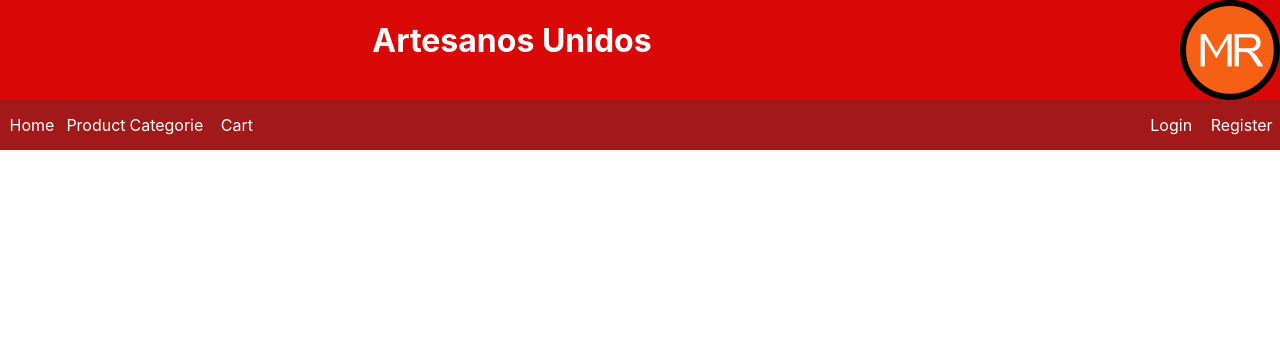
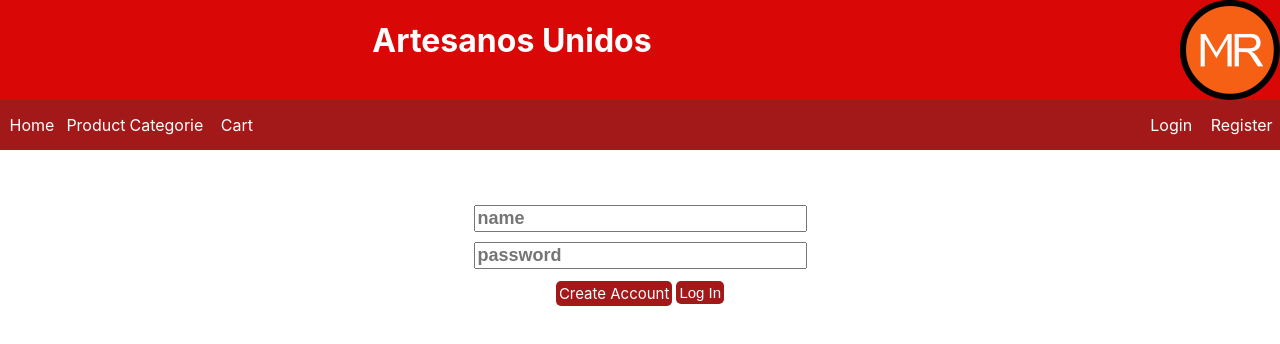
Before and after one commit to julianoacunia/Artesanos-Unidos-Front, a React (Create React App) app: page /login in a window 1280 px wide. Before the commit this address led to /publicHome. Shown: the top 344 px of the page. Built offline with nearby package versions, Linux system fonts and the light colour scheme.

Commit message:
Fix login

```diff
--- a/src/components/home/publicHome.js
+++ b/src/components/home/publicHome.js
@@ -20,7 +20,7 @@ class publicHome extends Component {
         <div className='logged'>
           <div className='options'>
             <div className='homeMenu'>
-              <Link to='home'>Home</Link>
+              <Link to='/publicHome'>Home</Link>
             </div>
             <div className='productMenu'>
               <Link to='/publicProduct'>Product</Link>
--- a/src/components/login/viewLogin.js
+++ b/src/components/login/viewLogin.js
@@ -1,8 +1,8 @@
-import '../styles/login.css'
+import '../../styles/login.css'
 import React, { Component } from 'react'
 import { Formik, Form, Field } from 'formik'
 import { connect } from 'react-redux'
-import { loginAccount } from '../redux/actions/loginActions'
+import { loginAccount } from '../../redux/actions/loginActions'
 import { bindActionCreators } from 'redux'
 import { Link } from 'react-router-dom'
 import { ClipLoader } from 'react-spinners'
@@ -25,13 +25,40 @@ class login extends Component {
   }
   render() {
     return (
-      <div className='login-container'>
-        <div className='tittle-login'>
-          <h1>E-commerce-Acuña</h1>
+        <div className='container'>
+        <div className='header'>
+          <div className='title'>
+            <h1>Artesanos Unidos</h1>
+          </div>
+          <div className='publicity'>
+            <div className='publicity-mr'>
+            </div>
+          </div>
         </div>
-        <a className='Back-to-catalog'>
-        <Link className='Back-to-catalog-link' to='/catalog'>Back to catalog</Link>
-        </a>
+        <div className='logged'>
+          <div className='options'>
+            <div className='homeMenu'>
+              <Link to='/publicHome'>Home</Link>
+            </div>
+            <div className='productMenu'>
+              <Link to='/publicProduct'>Product</Link>
+            </div>
+            <div className='categorieMenu'>
+              <Link to='/categorie'>Categorie</Link>
+            </div>
+            <div className='basketMenu'>
+              <Link to='/cart'>Cart</Link>
+            </div>
+          </div>
+          <div className='buttonSession'>
+            <div className='loginMenu'>
+              <Link to='/login'>Login</Link>
+            </div>
+            <div className='registerMenu'>
+              <Link to='/register'>Register</Link>
+            </div>
+          </div>
+        </div>
         <Formik
           initialValues={{ name: '', password: '' }}
           onSubmit={this.getLogin}
--- a/src/routes/view.js
+++ b/src/routes/view.js
@@ -3,6 +3,8 @@ import { BrowserRouter, Switch, Route, Redirect } from 'react-router-dom'
 import { connect } from 'react-redux'
 import PublicHome from '../components/home/publicHome'
 import PublicProduct from '../components/products/viewPublicProduct'
+import PrivateHome from '../components/home/privateHome'
+import Login from '../components/login/viewLogin'
 import store from '../redux/store'
 
 class Routes extends Component {
@@ -10,8 +12,10 @@ class Routes extends Component {
     return (
       <BrowserRouter>
         <Switch>
+          <PrivateRoute exact path='/privateHome' component={PrivateHome} />
           <Route exact path='/publicHome' component={PublicHome}/>
           <Route exact path='/publicProduct' component={PublicProduct}/>
+          <Route exact path='/login' component={Login}/>
           <Redirect from='/' to='/publicHome' />
         </Switch>
       </BrowserRouter>
--- a/src/styles/login.css
+++ b/src/styles/login.css
@@ -7,7 +7,7 @@
 }
 .tittle-login{
     text-align: center;
-    background-color:#17a2b8;
+    background-color:#da0707;
     color: #ffffff;
     width: 100%;
 }
@@ -65,7 +65,7 @@
 }
 
 #buttonCreateAccount {
-    background-color: #17a2b8;
+    background-color: #a31919;
     color: #fff;
     border: 1px solid transparent;
     margin: 2px;
@@ -76,7 +76,7 @@
 
 }
 .buttonLogin {
-    background-color: #17a2b8;
+    background-color: #a31919;
     color: #fff;
     border: 1px solid transparent;
     margin: 2px;
```
